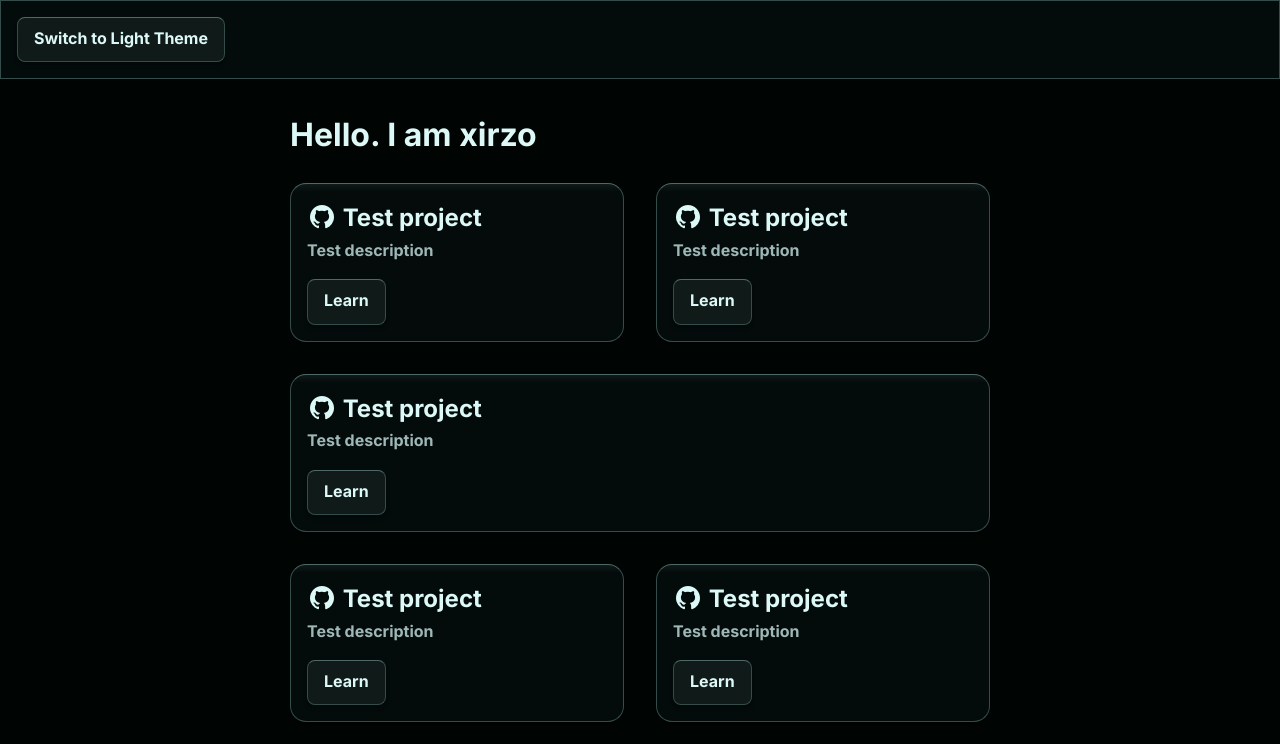
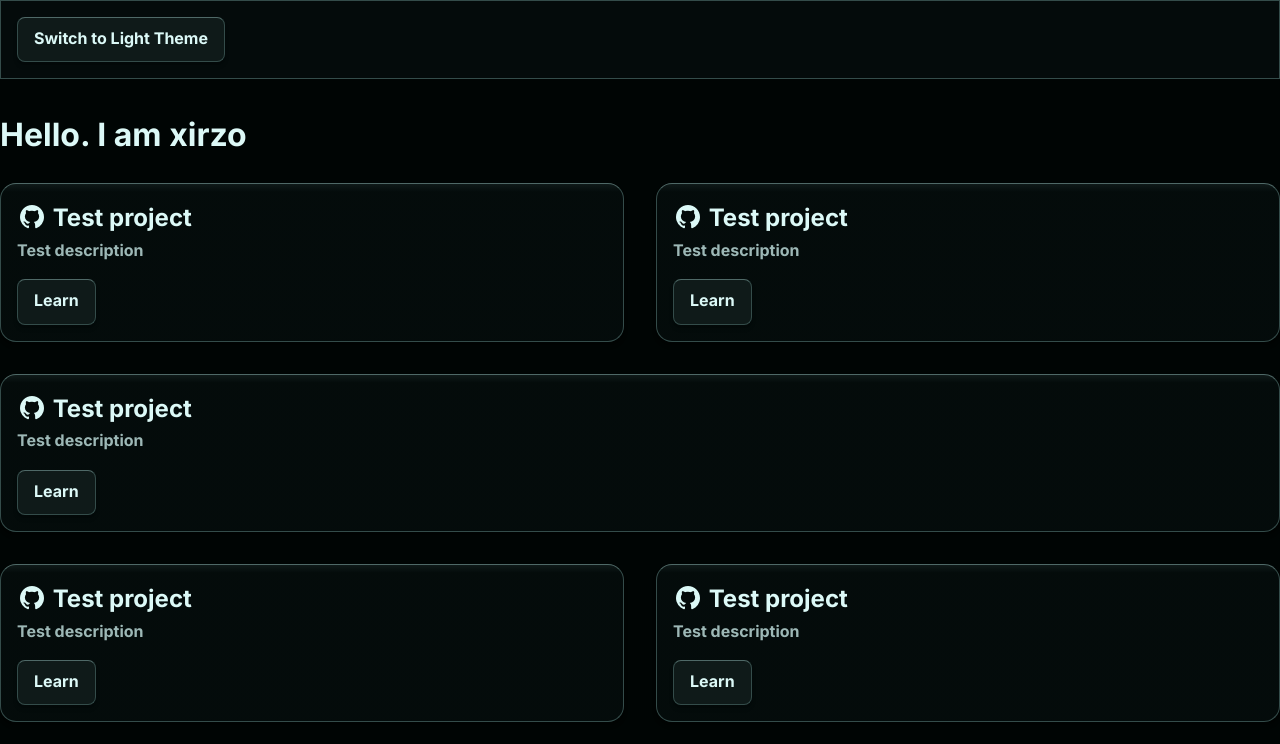
Before and after one commit to xirzo/Portfolio, a React (Vite) app: page / in a window 1280 px wide. Shown: the top 744 px of the page. Built offline with nearby package versions, Linux system fonts and the light colour scheme.

Commit message:
refactor: get github nickname instead of url

```diff
--- a/src/app/App.tsx
+++ b/src/app/App.tsx
@@ -12,13 +12,13 @@ function App() {
             <Navbar />
             <div style={{
                 width: '100%',
-                maxWidth: '700px',
+                maxWidth: '1400px',
                 margin: '0 auto',
                 flex: 1,
             }}>
                 <MainPage />
             </div>
-            <Footer githubUrl={"https://github.com/xirzo"} />
+            <Footer githubUrl={'xirzo'} />
         </div>
     )
 }
--- a/src/widgets/footer/footer.tsx
+++ b/src/widgets/footer/footer.tsx
@@ -4,12 +4,12 @@ interface FooterProps {
     githubUrl: string
 }
 
-function Footer({ githubUrl }: FooterProps) {
+function Footer({ githubUrl: githubNickname }: FooterProps) {
     return (
         <footer className="footer">
             <div className="footer-content">
                 {new Date().getFullYear()} &middot;
-                By <a href={githubUrl} target="_blank" rel="noopener noreferrer">
+                By <a href={`https://github.com/${githubNickname}`} target="_blank" rel="noopener noreferrer">
                     <i className="fa-brands fa-github" />
                     xirzo
                 </a>
```
